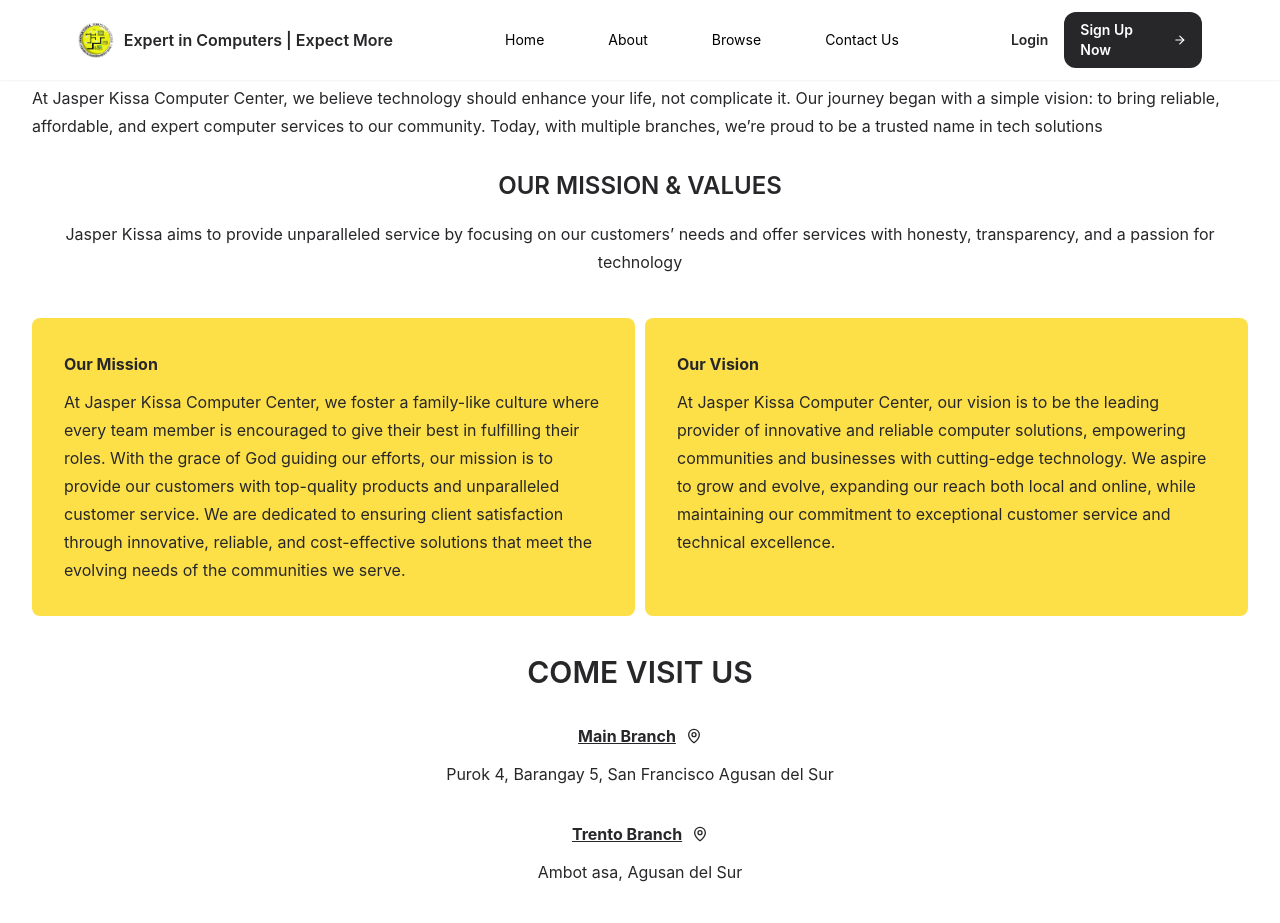
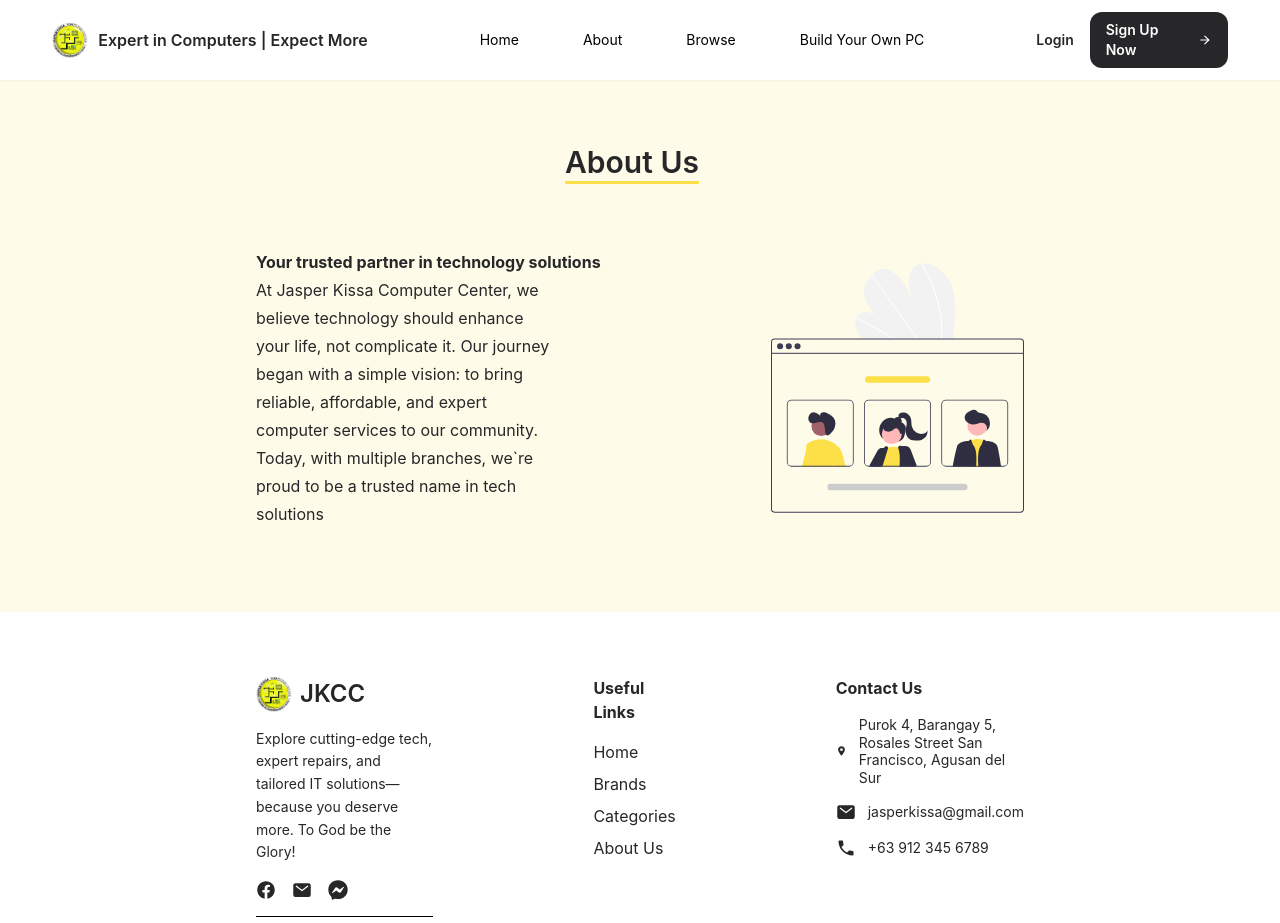
Before and after one commit to jasperlawrencee/jkcc_web_app, a React (Create React App) app: page /about in a window 1280 px wide. Shown: the top 923 px of the page. Built offline with nearby package versions, Linux system fonts and the light colour scheme.

Commit message:
rfaegoiljasefijae

```diff
--- a/src/components/Footer.jsx
+++ b/src/components/Footer.jsx
@@ -6,7 +6,8 @@ import logo from '../assets/jkccLogo.png';
 
 export const Footer = () => {
   return (
-    <footer className="text-zinc-800 px-8 py-16 justify-center items-start flex flex-col gap-y-8 md:flex-row md:gap-x-40">
+    <footer className="text-zinc-800 px-8 py-16 w-full flex justify-center">
+        <div className="lg:w-[60vw] w-full justify-between gap-y-8 flex flex-col md:flex-row md:gap-x-40">
           {/* Logo and Description */}
         <div className="flex flex-col w-fit items-start gap-4">
           <div className="flex items-center gap-2">
@@ -72,6 +73,7 @@ export const Footer = () => {
             </a>
           </div>
         </div>
+        </div>
     </footer>
   );
 };
--- a/src/components/Topbar.jsx
+++ b/src/components/Topbar.jsx
@@ -39,7 +39,7 @@ export const Topbar = () => {
           <a href="/" className="hover:underline">Home</a>
           <a href="/about" className="hover:underline">About</a>
           <a href="/under-construction" className="hover:underline">Browse</a>
-          <a href="/under-construction" className="hover:underline">Contact Us</a>
+          <a href="/under-construction" className="hover:underline">Build Your Own PC</a>
         </div>
 
         {/* Login Tab */}
--- a/src/pages/About.jsx
+++ b/src/pages/About.jsx
@@ -1,23 +1,31 @@
 import React from 'react'
+import about from '../assets/about.svg'
 import { LuMapPin } from 'react-icons/lu'
 
 
 const About = () => {
   return (
-    <div className='text-zinc-800 px-8 w-full h-fit flex-col justify-center items-start gap-2.5 inline-flex'>
-      {/* About Us */}
-      <div className="flex items-center w-full justify-between">
-        <div className="text-3xl font-semibold leading-9 mr-4">About Us</div>
-        <div className="h-[1px] w-full bg-yellow-300 grow shrink basis-0"></div>
-      </div>
-      <div className="text-base font-bold leading-7 w-full">
-        Your trusted partner in technology solutions
-      </div>
-      <div className="text-base font-normal leading-7 w-full">
-        At Jasper Kissa Computer Center, we believe technology should enhance your life, not complicate it. Our journey began with a simple vision: to bring reliable, affordable, and expert computer services to our community. Today, with multiple branches, we’re proud to be a trusted name in tech solutions
+    <div className='text-zinc-800 w-full h-fit flex-col justify-center items-center gap-2.5 inline-flex mt-20 relative'>
+      <div className="flex flex-col items-center bg-yellow-50 w-full gap-y-4 p-8">
+        <div className="flex text-3xl font-semibold leading-9 mr-4 pt-8">
+          <p className='underline-offset-8 underline decoration-yellow-300'>About Us</p>
+        </div>
+        <div className="flex items-center justify-between lg:w-[60vw] w-full md:gap-x-4 ">
+          <div className="flex flex-col lg:w-[60vw] w-full h-[40vh] justify-center items-start">
+            <div className="text-base font-bold leading-7">
+              Your trusted partner in technology solutions
+            </div>
+            <div className="text-base font-normal leading-7 lg:w-[60%] w-full h-fit">
+            At Jasper Kissa Computer Center, we believe technology should enhance your life, not complicate it. Our journey began with a simple vision: to bring reliable, affordable, and expert computer services to our community. Today, with multiple branches, we`re proud to be a trusted name in tech solutions
+            </div>
+          </div>
+          <div className="hidden md:flex">
+            <img src={about} alt="about" className='h-96 w-h-96'/>
+          </div>
+        </div>
       </div>
       {/* Mission Vision */}
-      <div className="py-3 flex-col justify-center items-center gap-2.5 inline-flex w-full">
+      {/* <div className="py-3 flex-col justify-center items-center gap-2.5 inline-flex w-full">
         <div className="text-center text-2xl font-semibold leading-loose">OUR MISSION & VALUES</div>
         <div className="text-center text-base font-normal leading-7 w-full mb-8">
         Jasper Kissa aims to provide unparalleled service by focusing on our customers’ needs and offer services with honesty, transparency, and a passion for technology
@@ -32,9 +40,9 @@ const About = () => {
             <div className="self-stretch text-base font-normal leading-7">At Jasper Kissa Computer Center, our vision is to be the leading provider of innovative and reliable computer solutions, empowering communities and businesses with cutting-edge technology. We aspire to grow and evolve, expanding our reach both local and online, while maintaining our commitment to exceptional customer service and technical excellence.</div>
           </div>
         </div>
-      </div>
+      </div> */}
       {/* Contact Us */}
-      <div className="py-4 w-full">
+      {/* <div className="py-4 w-full">
         <div className="text-3xl text-center font-semibold leading-9 mb-4">COME VISIT US</div>
           <div className="py-4 h-fit gap-y-8 justify-center items-center flex-col flex">
             <div className="flex-col justify-center items-center gap-2.5 inline-flex w-fit">
@@ -65,10 +73,10 @@ const About = () => {
               <div className="text-center text-base leading-7">H.M. Tan Bldg. Purok 7, Arabeo St., Davao de Oro</div>
             </div>
           </div>
-      </div>
+      </div> */}
 
       {/* Opening Hours */}
-      <div className="flex flex-col gap-y-2.5">
+      {/* <div className="flex flex-col gap-y-2.5">
         <div className="text-3xl font-semibold leading-9">Opening Hours</div>
           <div className="text-base font-normal leading-7">Monday - Saturday:</div>
           <div className="text-base font-normal leading-7">8:00 am - 6:00 pm</div>
@@ -81,7 +89,7 @@ const About = () => {
           <div className="text-3xl font-semibold leading-9">Visit our FB Page</div>
           <a href='https://www.facebook.com/JKCCofficial' target='_blank' rel='noreferrer' className="text-blue-400 underline">facebook.com/JKCCofficial</a>
         </div>
-      </div>
+      </div> */}
     </div>
   )
 }
--- a/src/pages/Cooking.jsx
+++ b/src/pages/Cooking.jsx
@@ -2,6 +2,10 @@ import React from 'react'
 
 export const Cooking = () => {
   return (
-    <div>Something's Cooking, Stay Tuned!</div>
+    <div className='h-fit w-full overflow-hidden'>
+      <div className="flex h-[100vh] items-center justify-center">
+        <h1>Page Under Construction, Stay Tuned!</h1>
+      </div>
+    </div>
   )
 }
```
Also changed, not shown: src/assets/about.svg (added).
